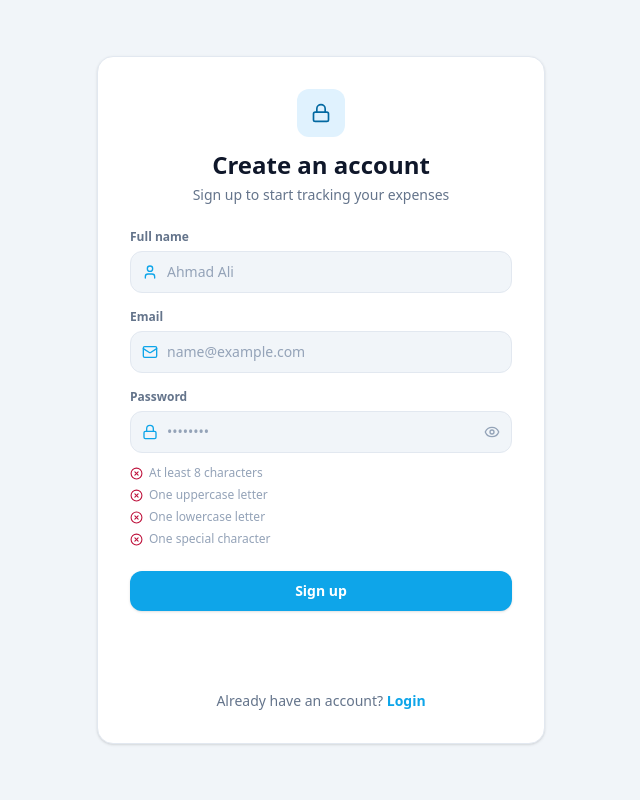
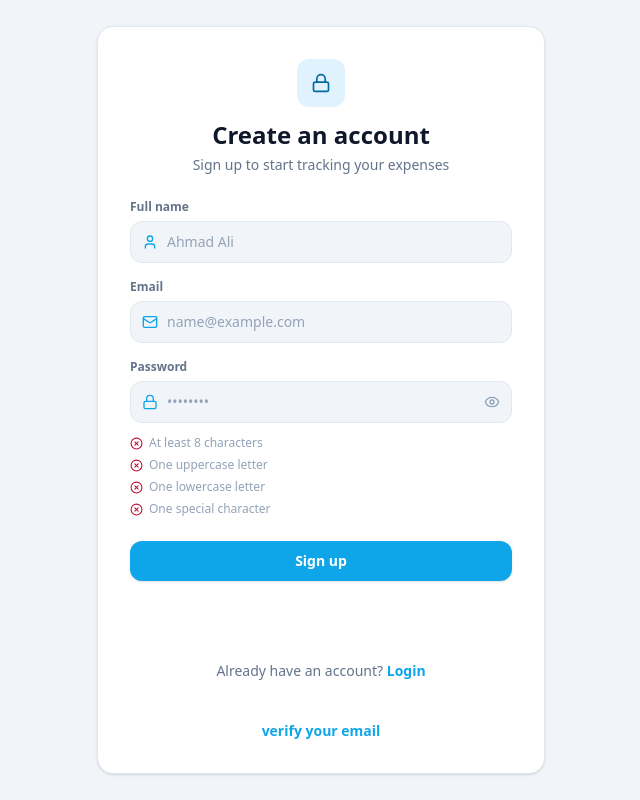
Before and after one commit to Aun-Ali-12/Expense-Tracker, a Next.js app in the folder frontend/: page /signup in a window 1280 px wide. Shown: the whole page, without its empty margins (319-959 px from the left). Built offline with nearby package versions, Linux system fonts and the light colour scheme; no server answers.

Commit message:
updated cors

```diff
--- a/frontend/src/component/Auth/AuthForm.jsx
+++ b/frontend/src/component/Auth/AuthForm.jsx
@@ -209,6 +209,20 @@ export default function AuthForm({ mode }) {
                 )}
               </button>
             </p>
+
+            {/* verify your email  */}
+            <p className="text-sm text-text-secondary text-center mt-6">
+              {mode === "signup" ? (
+                <button
+                  type="button"
+                  className="text-accent-primary font-semibold hover:underline"
+                >
+                  verify your email
+                </button>
+              ) : (
+                ""
+              )}
+            </p>
           </form>
         </div>
       </div>
--- a/frontend/src/hooks/Auth/useForm.js
+++ b/frontend/src/hooks/Auth/useForm.js
@@ -80,9 +80,13 @@ export default function useForm(mode) {
             if (!res.ok) {
                 setError(data.message)
                 setLoading(false)
+                console.log(error);
                 return;
             }
             setSuccess(data.message)
+            console.log(succes);
+
+
 
             //navigating user on base of mode
             if (mode === "login") {
```
Also changed, not shown: 1 other file (tests, documents, lock files or other folders).
